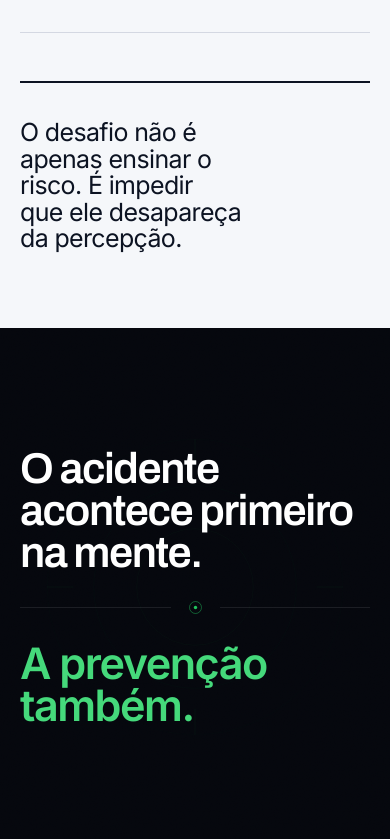
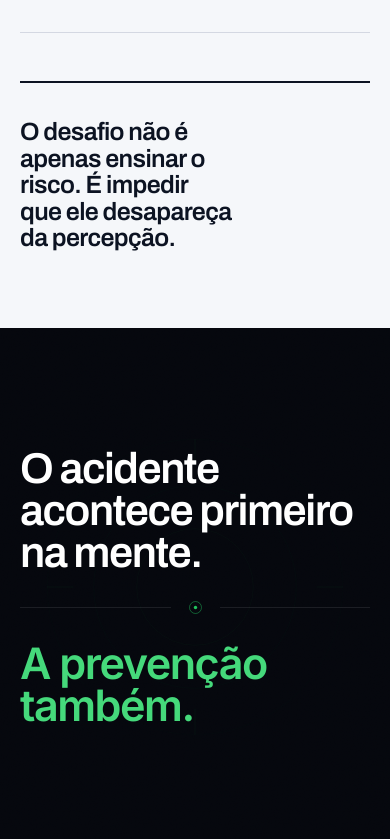
Before and after one commit to joaovitor120/lucas_galdino, a Next.js app: page / in a window 390 px wide. Shown: the part 3285-4124 px from the top of the page. Built offline with nearby package versions, Linux system fonts and the light colour scheme.

Commit message:
Phone number change

```diff
--- a/src/app/globals.css
+++ b/src/app/globals.css
@@ -178,8 +178,15 @@ section { position: relative; }
 }
 .eyebrow--plain::before { display: none; }
 
-.h1 { font-size: var(--fs-h1); }
-.h2 { font-size: var(--fs-h2); }
+/* As classes carregam o tratamento completo de título, não só o corpo da
+   fonte: aplicadas a um elemento que não é h1..h4 — um <p>, por exemplo —,
+   a regra de elemento acima não alcança, e o texto cairia na fonte e na
+   entrelinha do corpo. */
+.h1, .h2, .h3 {
+  font-family: var(--font-display); font-weight: 600; text-wrap: balance;
+}
+.h1 { font-size: var(--fs-h1); line-height: 1.06; letter-spacing: -.025em; }
+.h2 { font-size: var(--fs-h2); line-height: 1.06; letter-spacing: -.025em; }
 .h3 { font-size: var(--fs-h3); line-height: 1.18; letter-spacing: -.015em; }
 .mega { font-size: var(--fs-mega); line-height: .98; letter-spacing: -.035em; font-weight: 600; }
 
@@ -397,12 +404,10 @@ h2 + .lead, .lead + .lead, .h2 + .lead { margin-top: clamp(18px, 2vw, 26px); }
 }
 /* mesmo tratamento do h1 do hero. Como o elemento é <p>, ele não herda o
    line-height nem o letter-spacing da regra de títulos — por isso vêm aqui. */
+/* o resto do tratamento vem da classe .h1, igual ao #hero-title */
 .problem__out p {
   max-width: 17ch;
   font-size: calc(var(--fs-h1) * .8);   /* 20% menor que o hero, em toda largura */
-  line-height: 1.06;
-  letter-spacing: -.025em;
-  text-wrap: balance;
 }
 
 /* ============================================================ MANIFESTO */
--- a/src/app/structured-data.ts
+++ b/src/app/structured-data.ts
@@ -19,7 +19,7 @@ export const structuredData = {
       url: `${site.url}/`,
       image: `${site.url}${site.ogImage}`,
       email: site.email,
-      telephone: '+55-27-99988-4668',
+      telephone: '+55-27-99988-4234',
       knowsLanguage: 'pt-BR',
       knowsAbout: [
         'Segurança do Trabalho',
--- a/src/data/site.ts
+++ b/src/data/site.ts
@@ -9,8 +9,8 @@ export const site = {
   role: 'Palestras corporativas',
   url: 'https://lucasgaldinopalestras.com',
   email: 'lucas@liveocupacional.com',
-  phoneDisplay: '(27) 99988-4668',
-  phoneE164: '5527999884668',
+  phoneDisplay: '(27) 99988-4234',
+  phoneE164: '5527999884234',
   mediaKit: '/media-kit-lucas-galdino.pdf',
   title:
     'Lucas Galdino · Palestras sobre Segurança, Comportamento e Percepção de Riscos',
```
